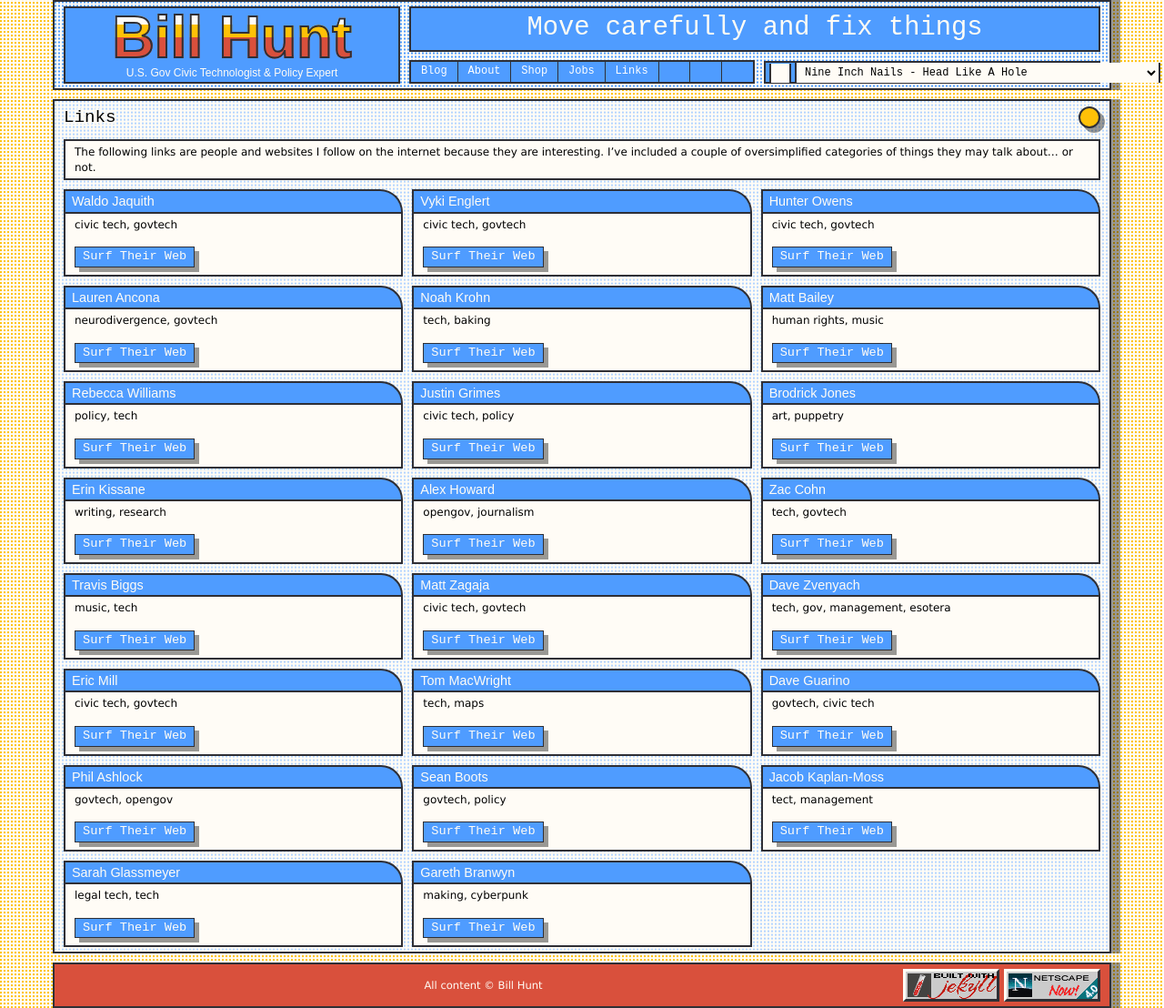
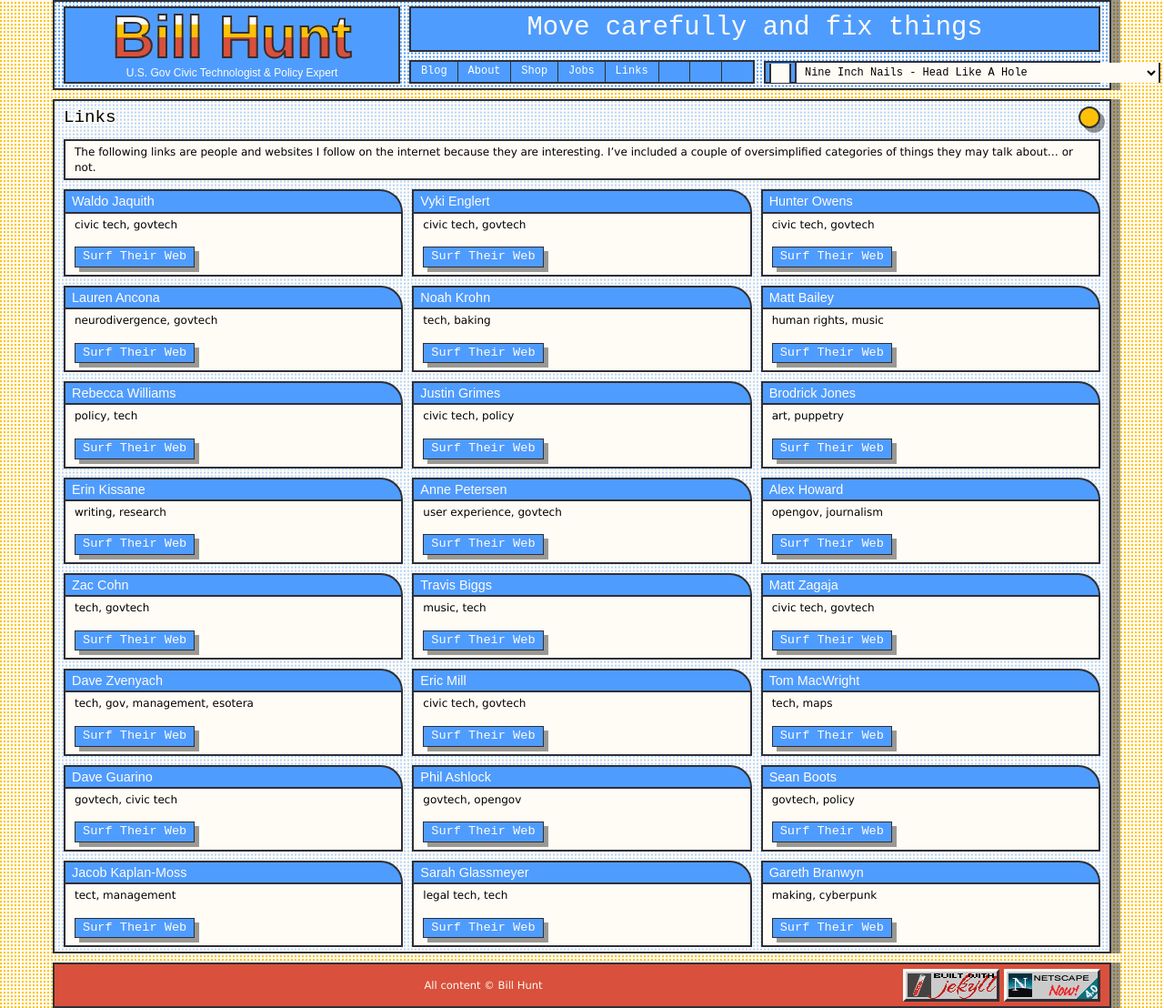
Before and after one commit to krusynth/billhunt.dev, a Jekyll site: the page built from links.md, in a window 1280 px wide. Shown: the whole page at 91% size. Built offline with Jekyll 4.4.1, drawn with Linux system fonts in a browser that asks for light colours; some web fonts are replaced.

Commit message:
Update links page: update Erin's website and add Anne.

```diff
--- a/_data/links.yml
+++ b/_data/links.yml
@@ -35,8 +35,12 @@
   tags: [art, puppetry]
 
 - name: Erin Kissane
-  url: https://incisive.nu/
+  url: https://erinkissane.com/
   tags: [writing, research]
+
+- name: Anne Petersen
+  url: https://annepetersen.is/
+  tags: [user experience, govtech]
 
 - name: Alex Howard
   url: https://digiphile.info/
```
